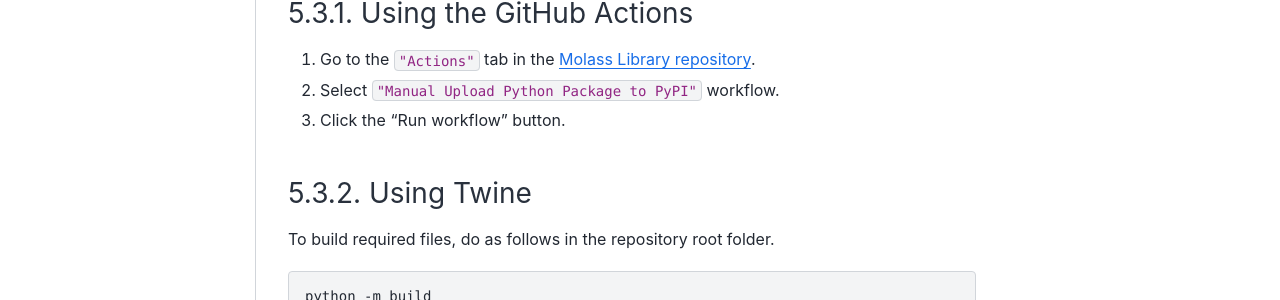
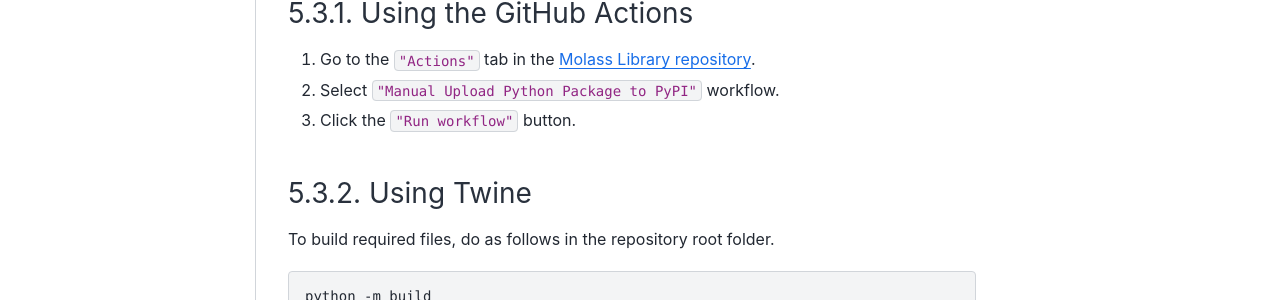
Before and after one commit to biosaxs-dev/molass-develop, a Jupyter Book: the page built from chapters/08/release.md, in a window 1280 px wide and 1330 px high. Shown: the part 517-817 px from the top of the window. Built offline with Jupyter Book 1.0.4 settings and Sphinx 7.4.7 and the Sphinx Book theme 1.1.4, drawn with Linux system fonts in a browser that asks for light colours.

Commit message:
update for better quote

```diff
--- a/chapters/08/release.md
+++ b/chapters/08/release.md
@@ -18,7 +18,7 @@ This page is in preparation to be publicly available in May, 2025.
 
 1. Go to the `"Actions"` tab in the [Molass Library repository](https://github.com/nshimizu0721/molass-library).
 2. Select `"Manual Upload Python Package to PyPI"` workflow.
-3. Click the "Run workflow" button.
+3. Click the `"Run workflow"` button.
 
 ### Using Twine
 To build required files, do as follows in the repository root folder.
```
